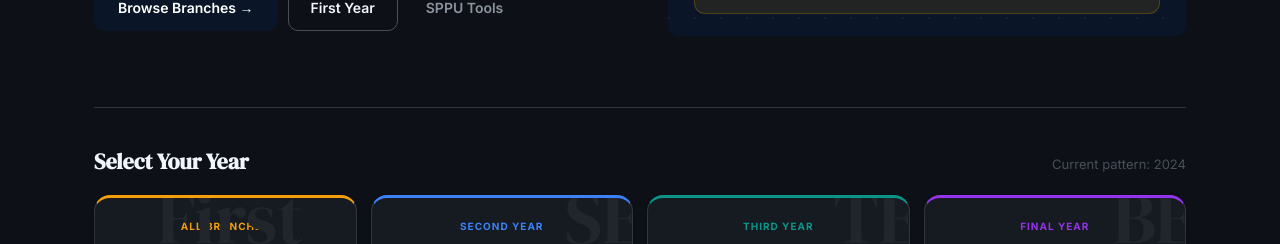
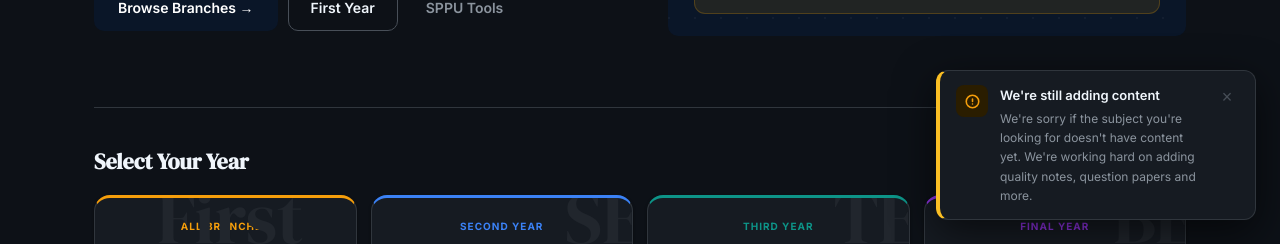
Before and after one commit to adityalawande17/sppu-study-hub-v3, a React (Vite) app: page / in a window 1280 px wide. Shown: the part 556-800 px from the top of the page. Built offline with nearby package versions, Linux system fonts and the light colour scheme; no server answers.

Commit message:
Add no content for a subject apology popup

```diff
--- a/src/pages/Home.jsx
+++ b/src/pages/Home.jsx
@@ -12,6 +12,9 @@ export default function Home() {
   const { pattern } = useApp();
   const [contributeOpen, setContributeOpen] = useState(false);
   const [syllabusYear, setSyllabusYear] = useState(null);
+  const [noticeDismissed, setNoticeDismissed] = useState(
+    () => sessionStorage.getItem("notice_dismissed") === "1"
+  );
 
   useSEO({
     title:
@@ -28,8 +31,71 @@ export default function Home() {
 
   const recentNews = newsItems.slice(0, 3);
 
+  function dismissNotice() {
+    sessionStorage.setItem("notice_dismissed", "1");
+    setNoticeDismissed(true);
+  }
+
   return (
     <div className="page-wrap">
+
+      {/* ── Content notice popup ── */}
+      {!noticeDismissed && (
+        <div style={{
+          position: "fixed",
+          bottom: 24,
+          right: 24,
+          zIndex: 500,
+          width: 320,
+          background: "var(--surface)",
+          border: "1px solid var(--border)",
+          borderLeft: "4px solid var(--gold)",
+          borderRadius: 12,
+          padding: "14px 16px",
+          boxShadow: "var(--shadow-lg)",
+          display: "flex",
+          alignItems: "flex-start",
+          gap: 12,
+          animation: "fadeUp .35s ease both",
+        }}
+        className="content-notice-popup"
+        >
+          <div style={{
+            width: 32, height: 32, borderRadius: 8, flexShrink: 0,
+            background: "var(--gold-pale)",
+            display: "flex", alignItems: "center", justifyContent: "center",
+          }}>
+            <svg width="15" height="15" viewBox="0 0 24 24" fill="none" stroke="var(--gold-dim)" strokeWidth="2.5" strokeLinecap="round" strokeLinejoin="round">
+              <circle cx="12" cy="12" r="10"/><line x1="12" y1="8" x2="12" y2="12"/><line x1="12" y1="16" x2="12.01" y2="16"/>
+            </svg>
+          </div>
+          <div style={{ flex: 1, minWidth: 0 }}>
+            <div style={{ fontSize: 13, fontWeight: 600, color: "var(--heading)", marginBottom: 3 }}>
+              We're still adding content
+            </div>
+            <p style={{ fontSize: 12, color: "var(--text-3)", lineHeight: 1.6, margin: 0 }}>
+              We're sorry if the subject you're looking for doesn't have content yet. We're working hard on adding quality notes, question papers and more.
+            </p>
+          </div>
+          <button
+            onClick={dismissNotice}
+            title="Dismiss"
+            style={{
+              flexShrink: 0, width: 24, height: 24,
+              border: "none", background: "transparent",
+              cursor: "pointer", color: "var(--text-4)",
+              fontSize: 18, lineHeight: 1,
+              display: "flex", alignItems: "center", justifyContent: "center",
+              borderRadius: 6, transition: "all .15s", padding: 0,
+            }}
+            onMouseEnter={(e) => { e.currentTarget.style.background = "var(--surface2)"; e.currentTarget.style.color = "var(--text)"; }}
+            onMouseLeave={(e) => { e.currentTarget.style.background = "transparent"; e.currentTarget.style.color = "var(--text-4)"; }}
+          >
+            ×
+          </button>
+        </div>
+      )}
+
       {/* ── Hero ─────────────────────────────────────────── */}
       <div
         style={{
--- a/src/styles/global.css
+++ b/src/styles/global.css
@@ -924,4 +924,18 @@ h3 {
     grid-template-columns: 1fr !important;
     gap: 14px !important;
   }
+
+  /* Content notice popup — bottom bar on mobile */
+  .content-notice-popup {
+    right: 5px !important;
+    left: 5px !important;
+    bottom: 70px !important;
+    width: auto !important;
+
+    border-radius: 10px !important;
+    border-left: none !important;
+    border-top: 3px solid var(--gold) !important;
+    border-right: none !important;
+    border-bottom: none !important;
+  }
 }
```
